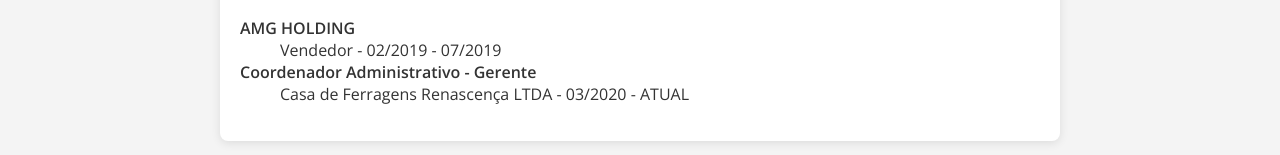
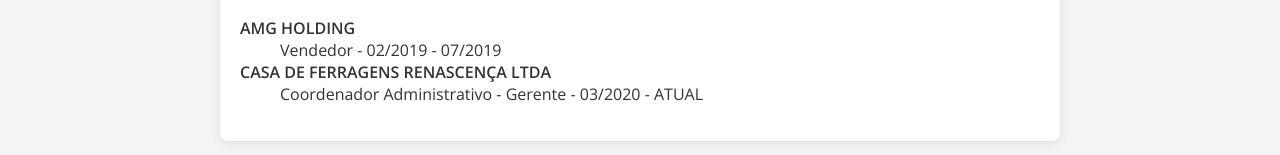
Before and after one commit to LuizGalhardo/LuizGalhardo.github.io, a plain HTML site: page index.html in a window 1280 px wide. Shown: the part 1523-1678 px from the top of the page. Drawn offline with nearby package versions, Linux system fonts and the light colour scheme.

Commit message:
Update index.html

```diff
--- a/index.html
+++ b/index.html
@@ -78,8 +78,8 @@
             <dt><strong>AMG HOLDING</strong></dt>
             <dd>Vendedor - 02/2019 - 07/2019</dd>
 
-            <dt><strong>Coordenador Administrativo - Gerente</strong></dt>
-            <dd>Casa de Ferragens Renascença LTDA - 03/2020 - ATUAL</dd>
+            <dt><strong>CASA DE FERRAGENS RENASCENÇA LTDA</strong></dt>
+            <dd>Coordenador Administrativo - Gerente - 03/2020 - ATUAL</dd>
         </dl>
     </section>
 
```
